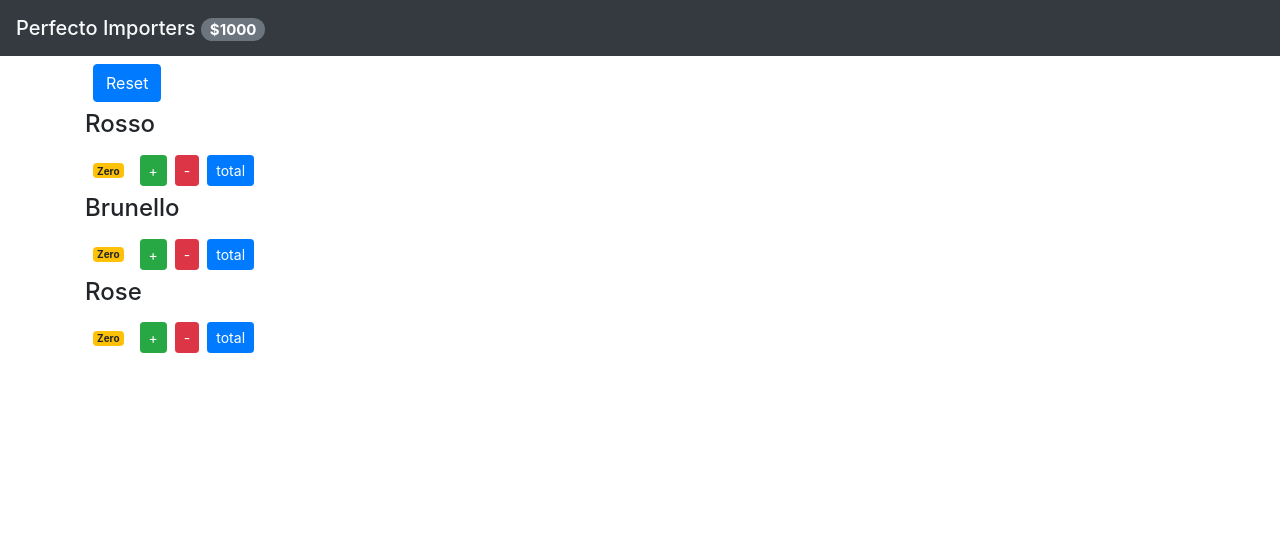
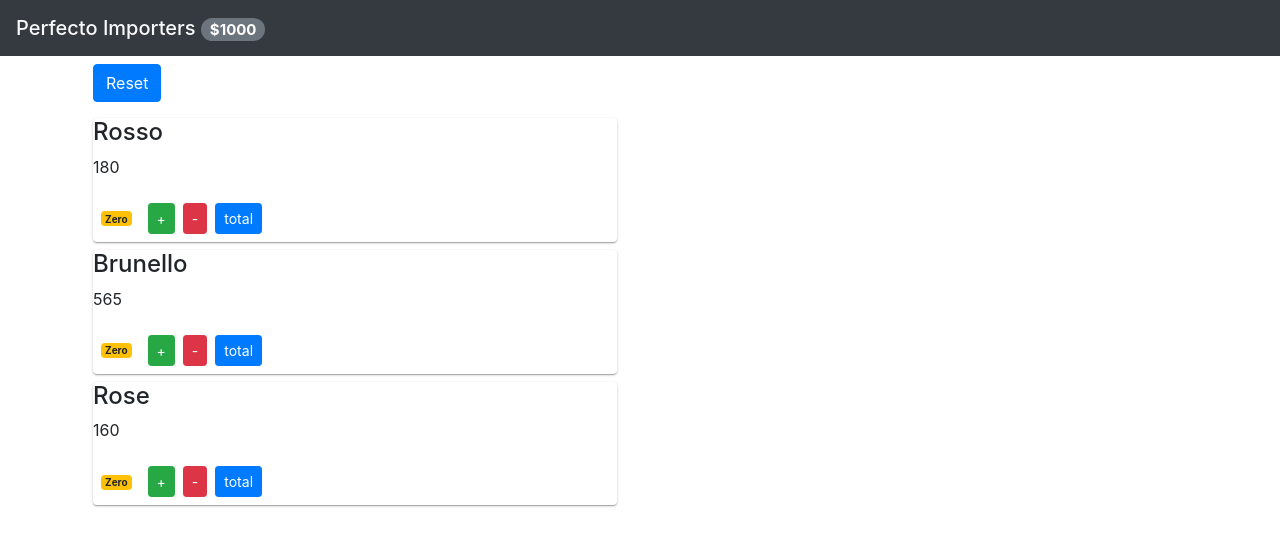
Before and after one commit to jhadev/perfecto-importers, a React (Create React App) app: page / in a window 1280 px wide. Shown: the top 546 px of the page. Built offline with nearby package versions, Linux system fonts and the light colour scheme.

Commit message:
material cards

```diff
--- a/package.json
+++ b/package.json
@@ -3,6 +3,7 @@
   "version": "0.1.0",
   "private": true,
   "dependencies": {
+    "@material-ui/core": "^3.6.2",
     "bootstrap": "^4.1.3",
     "react": "^16.6.3",
     "react-dom": "^16.6.3",
--- a/src/App.js
+++ b/src/App.js
@@ -64,7 +64,6 @@ class App extends Component {
     const index = wines.indexOf(wine);
     wines[index] = { ...wine };
     wines[index].value++;
-    console.log(wine);
     this.setState({ wines });
   };
 
@@ -73,15 +72,17 @@ class App extends Component {
     const index = wines.indexOf(wine);
     wines[index] = { ...wine };
     wines[index].value--;
-    console.log(wine);
     this.setState({ wines });
   };
 
   render() {
+    console.log(this.state);
     return (
       <React.Fragment>
         <Navbar totalPrice={this.state.totalPrice} />
         <div className="main container">
+          <div className="row">
+            <div className="col-md-6 col-12">
               <Counters
                 wines={this.state.wines}
                 onReset={this.handleReset}
@@ -90,6 +91,8 @@ class App extends Component {
                 onChange={this.handleTotal}
               />
             </div>
+          </div>
+        </div>
       </React.Fragment>
     );
   }
--- a/src/components/Counters.jsx
+++ b/src/components/Counters.jsx
@@ -1,5 +1,6 @@
 import React, { Component } from "react";
 import Counter from "./Counter";
+import Card from "@material-ui/core/Card";
 
 class Counters extends Component {
   render() {
@@ -9,6 +10,7 @@ class Counters extends Component {
           Reset
         </button>
         {this.props.wines.map(wine => (
+          <Card key={wine.id} className="wineCard m-2">
             <Counter
               key={wine.id}
               onChange={this.props.onChange}
@@ -17,7 +19,9 @@ class Counters extends Component {
               wine={wine}
             >
               <h4>{wine.name}</h4>
+              <p>{wine.casePrice}</p>
             </Counter>
+          </Card>
         ))}
       </div>
     );
```
Also changed, not shown: 1 other file (tests, documents, lock files or other folders). Lines whose indentation alone changed are shown as unchanged.
